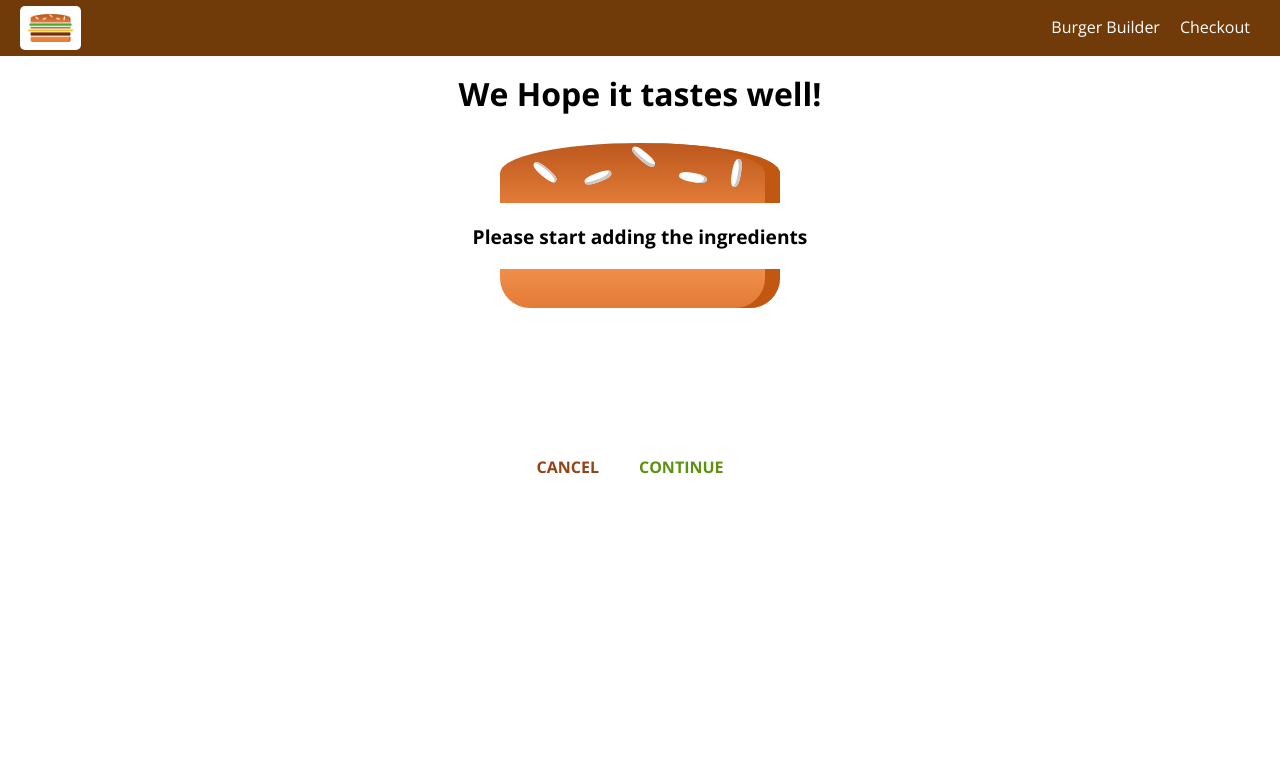
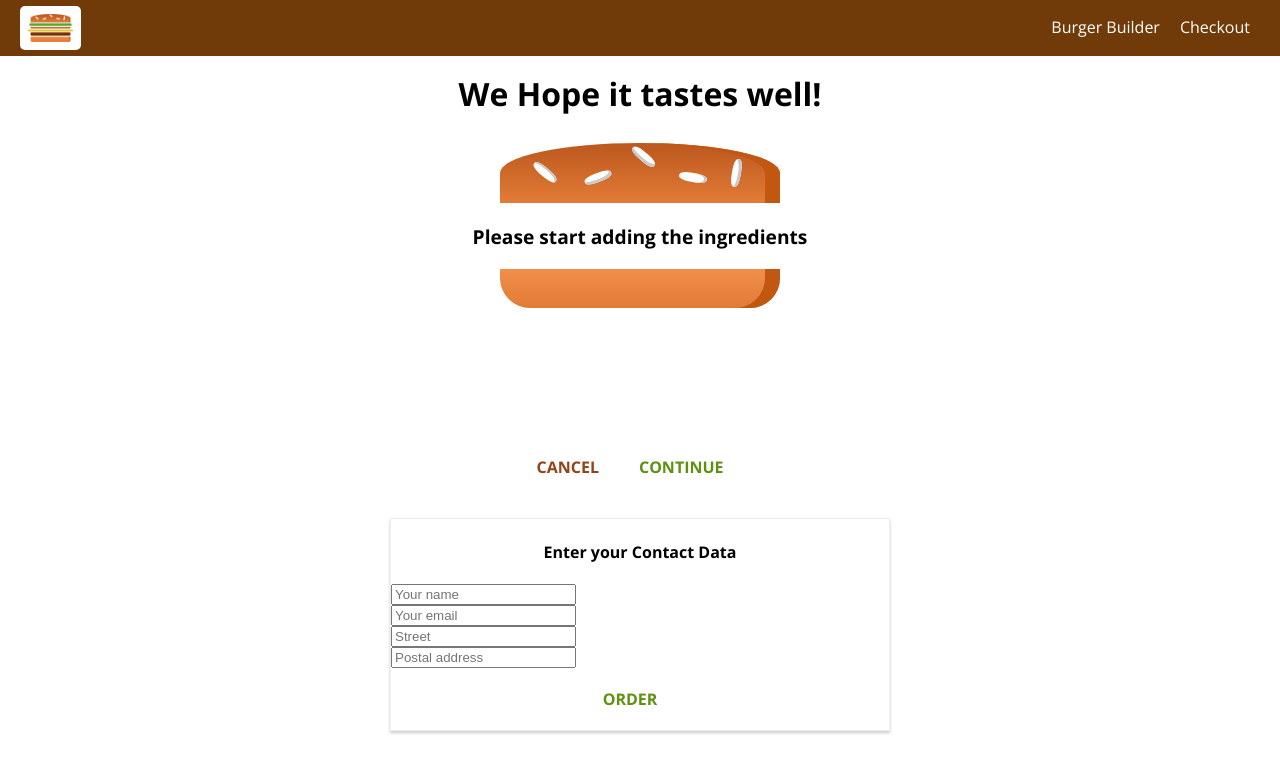
Before and after one commit to surbhiMidha703/burger-builder-basic, a React app: page /checkout in a window 1280 px wide. Both pictures are taken after a click on the button "CONTINUE". Shown: the top 772 px of the page. Built offline with nearby package versions, Linux system fonts and the light colour scheme.

Commit message:
Added contact data form. Routed to it from checkout page

```diff
--- a/src/containers/BurgerBuilder/Checkout/Checkout.js
+++ b/src/containers/BurgerBuilder/Checkout/Checkout.js
@@ -1,6 +1,7 @@
 import React, {Component } from 'react'
 import CheckoutSummary from '../../../components/Order/CheckoutSummary/CheckoutSummary'
-
+import ContactData from './ContactData/ContactData'
+import { Route } from 'react-router-dom'
 class Checkout extends Component {
     state = {
         ingredients: {
@@ -32,11 +33,14 @@
     }
 
     render() {
+        console.log('this.props in checkout=> ',this.props)
         return(
             <div>
                 <CheckoutSummary ingredients={this.state.ingredients}
                 checkoutCancelled={this.checkoutCancelled}
                 checkoutContinued={this.checkoutContinued}/>
+            <Route path={this.props.match.path + '/contact-data'}
+            component={ContactData}/>
             </div>
         )
     }
--- /dev/null
+++ b/src/containers/BurgerBuilder/Checkout/ContactData/ContactData.css
@@ -0,0 +1,18 @@
+.ContactData {
+    margin: 20px auto;
+    width: 80%;
+    text-align: center;
+    box-shadow: 0 2px 3px #ccc;
+    border: 1px solid #eee;
+    box-sizing: border-box;
+}
+
+.Input {
+    display: block;
+}
+
+@media(min-width: 600px) {
+    .ContactData {
+        width: 500px;
+    }
+}
--- /dev/null
+++ b/src/containers/BurgerBuilder/Checkout/ContactData/ContactData.js
@@ -0,0 +1,30 @@
+import React, {Component} from 'react'
+import Button from '../../../../components/UI/Button/Button'
+import styles from './ContactData.css'
+class ContactData extends Component {
+    state = {
+        name: '',
+        email: '',
+        address: {
+            street: '',
+            postalCode: ''
+        }
+    }
+
+    render(){
+        return (
+            <div className={styles.ContactData}>
+                <h4>Enter your Contact Data</h4>
+                <form>
+                    <input className={styles.Input}  type='text' name='name' placeholder='Your name' />
+                    <input  className={styles.Input} type='text' name='email' placeholder='Your email'/>
+                    <input className={styles.Input} type='text' name='street' placeholder='Street'/>
+                    <input className={styles.Input} type='text' name='postal' placeholder='Postal address'/>
+                    <Button btnType='Success'>ORDER</Button>
+                </form>
+            </div>
+        )
+    }
+}
+
+export default ContactData
```
